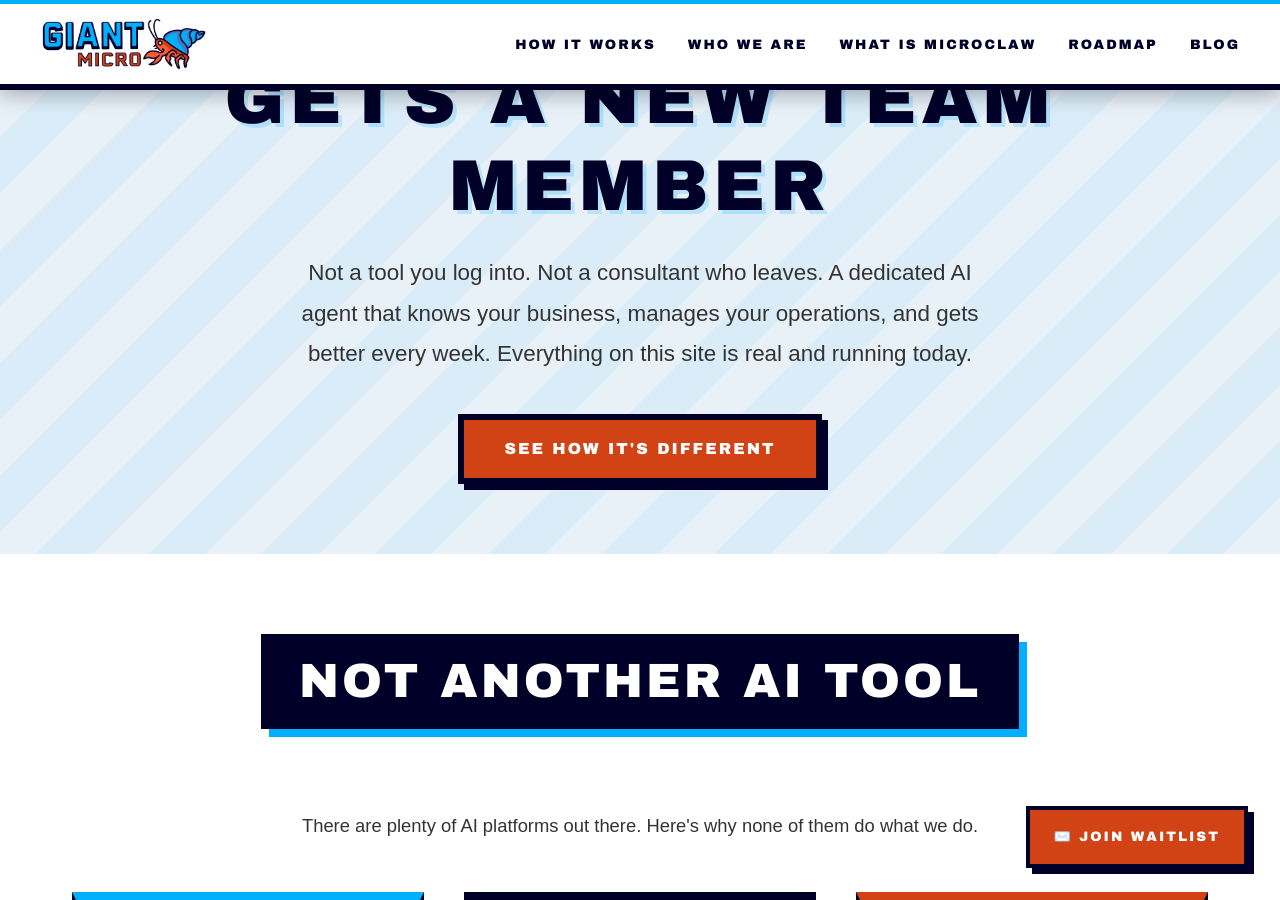
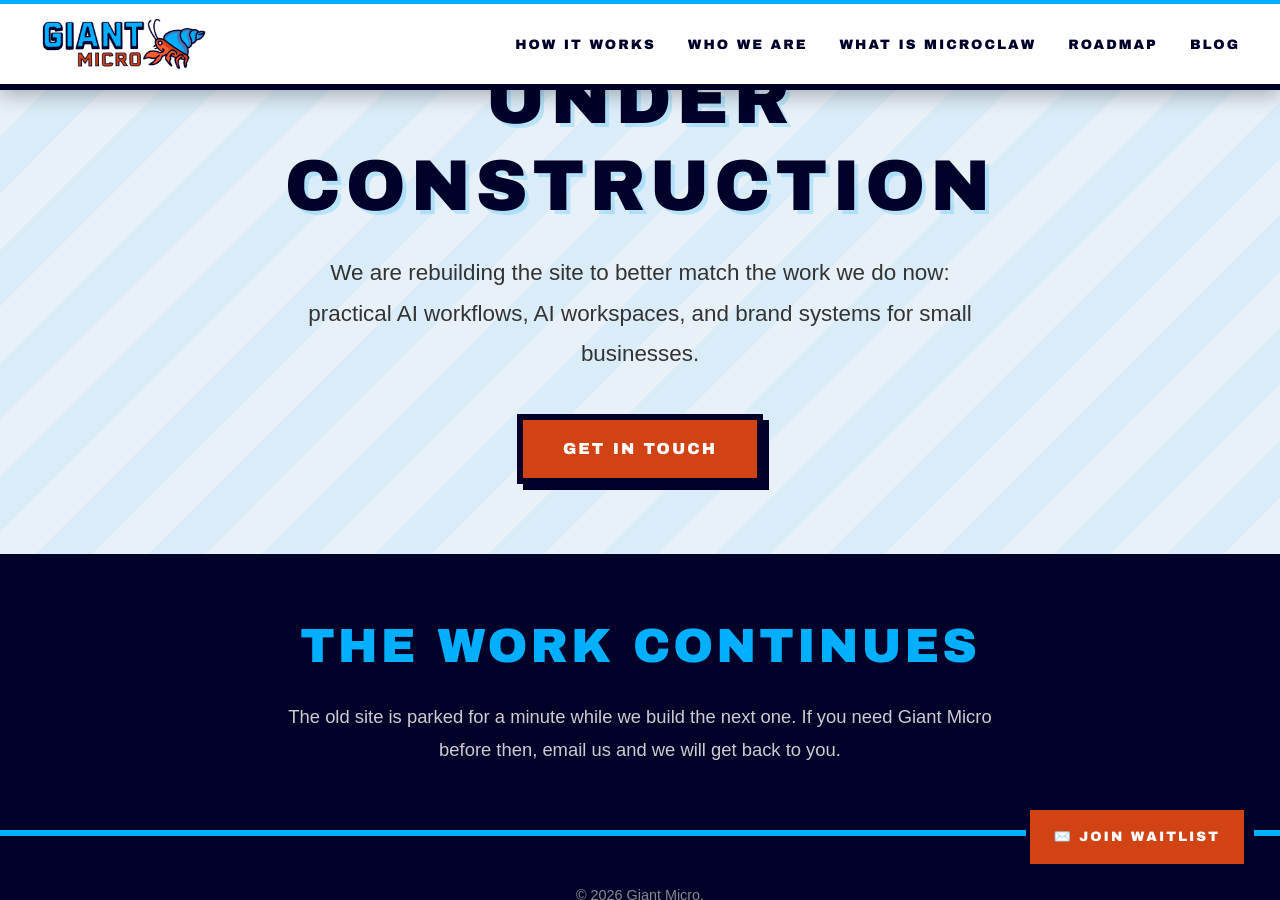
Before and after one commit to giant-micro/giant-micro.github.io, a Jekyll site: the page built from index.html, in a window 1280 px wide and 900 px high, scrolled down 346 px. Built offline with Jekyll 4.4.1, drawn with Linux system fonts in a browser that asks for light colours; some of the changed text lies outside the part shown.

Commit message:
site: publish placeholder homepage

```diff
--- a/index.html
+++ b/index.html
@@ -1,93 +1,23 @@
 ---
 layout: default
+title: Under Construction
+excerpt: Giant Micro is rebuilding its website while the work continues in the background.
 ---
 
-<!-- Workspace one-shot publish test: 2026-05-17 13:33 CDT -->
-
-<!-- ========== HERO ========== -->
+<!-- ========== PLACEHOLDER HERO ========== -->
 <section class="hero" id="hero">
     <div class="hero-content">
         <img src="logocrab.png" alt="Giant Micro" class="hero-logo">
-        <h1>Your Business Gets a New Team Member</h1>
-        <p>Not a tool you log into. Not a consultant who leaves. A dedicated AI agent that knows your business, manages your operations, and gets better every week. Everything on this site is real and running today.</p>
-        <a href="#difference" class="btn btn-primary">See How It's Different</a>
+        <h1>Giant Micro Is Under Construction</h1>
+        <p>We are rebuilding the site to better match the work we do now: practical AI workflows, AI workspaces, and brand systems for small businesses.</p>
+        <a href="mailto:hello@giant-micro.com?subject=Giant%20Micro%20Inquiry" class="btn btn-primary">Get in Touch</a>
     </div>
 </section>
 
-<!-- ========== THE DIFFERENCE ========== -->
-<section id="difference" style="padding: 5rem 0;">
+<!-- ========== STATUS ========== -->
+<section style="background: #000029; color: #FFFFFF; text-align: center; padding: 4rem 0;">
     <div class="container">
-        <div class="section-header">
-            <h2>Not Another AI Tool</h2>
-        </div>
-        <div style="max-width: 800px; margin: 0 auto;">
-            <p style="font-family: Arial, Helvetica, sans-serif; font-size: 1.15rem; line-height: 1.9; color: #333; text-align: center; margin-bottom: 3rem;">There are plenty of AI platforms out there. Here's why none of them do what we do.</p>
-        </div>
-        <div class="cards-grid">
-            <div class="card">
-                <div class="card-icon">🔧</div>
-                <h3>AI Tools</h3>
-                <p>You get a login, a dashboard, and a learning curve. You're still doing the work. The tool just makes some of it faster. It doesn't know your business, your customers, or your priorities.</p>
-            </div>
-            <div class="card">
-                <div class="card-icon">📋</div>
-                <h3>AI Consultants</h3>
-                <p>They assess your business, build something custom, hand it off, and leave. Six months later the integration breaks and nobody remembers how it works.</p>
-            </div>
-            <div class="card">
-                <div class="card-icon">🌱</div>
-                <h3>Giant Micro</h3>
-                <p>Your business gets its own AI agent. It lives in your systems, handles the daily operations that eat your time, and gets better every week. And we're always behind it, making sure it works.</p>
-            </div>
-        </div>
+        <h2 style="color: #00B0FF; display: block; background: none; border: none; box-shadow: none; padding: 0; margin-bottom: 1.5rem;">The Work Continues</h2>
+        <p style="font-family: Arial, Helvetica, sans-serif; font-size: 1.15rem; color: #ccc; max-width: 720px; margin: 0 auto; line-height: 1.8;">The old site is parked for a minute while we build the next one. If you need Giant Micro before then, email us and we will get back to you.</p>
     </div>
 </section>
-
-<!-- ========== HOW IT WORKS ========== -->
-<section id="how-it-works" style="background: #f0f0f0; padding: 5rem 0;">
-    <div class="container">
-        <div class="section-header">
-            <h2>How It Works</h2>
-        </div>
-        <div style="max-width: 800px; margin: 0 auto; text-align: center;">
-            <p style="font-family: Arial, Helvetica, sans-serif; font-size: 1.3rem; line-height: 1.9; color: #333; margin-bottom: 2rem;">You sign up. Your agent shows up in Slack. You tell it what you need. It does it.</p>
-            <p style="font-family: Arial, Helvetica, sans-serif; font-size: 1.15rem; line-height: 1.9; color: #555;">No onboarding workshops. No configuration portals. No training your staff on new software. Your agent connects to your email, your calendar, your website, and starts handling the work that's been eating your time. It gets smarter every week because we're always behind it, making it better.</p>
-        </div>
-    </div>
-</section>
-
-<!-- ========== PROOF POINT ========== -->
-<section id="proof" style="padding: 5rem 0;">
-    <div class="container">
-        <div class="proof-content">
-            <h2>Already Working for Real Businesses</h2>
-            <div class="proof-card">
-                <p>A small business deployed an AI agent over a weekend. The agent manages email, calendar, and business data through Google Workspace, and maintains the company's website. When information changes, the site updates. When an email needs a response, the agent handles it.</p>
-                <p style="margin-top: 1.5rem;">No vendor lock-in. No IT department required. Just a small business with a powerful new team member that gets better every week.</p>
-            </div>
-            <p class="proof-tagline">One business. One agent. Zero busywork.</p>
-        </div>
-    </div>
-</section>
-
-<!-- ========== COST ========== -->
-<section style="background: #f0f0f0; padding: 5rem 0;">
-    <div class="container">
-        <div class="section-header">
-            <h2>Built for Small Business Budgets</h2>
-        </div>
-        <div style="max-width: 800px; margin: 0 auto; text-align: center;">
-            <p style="font-family: Arial, Helvetica, sans-serif; font-size: 1.15rem; line-height: 1.9; color: #333; margin-bottom: 1rem;">Open-source infrastructure keeps costs low and keeps you in control. Every engagement is scoped to what you actually need.</p>
-            <p style="font-family: Arial, Helvetica, sans-serif; font-size: 1.15rem; line-height: 1.9; color: #333;">No proprietary platforms. No vendor lock-in. No surprises.</p>
-        </div>
-    </div>
-</section>
-
-<!-- ========== BOTTOM CTA ========== -->
-<section style="padding: 4rem 0; background: #000029; text-align: center;">
-    <div class="container">
-        <h2 style="color: #00B0FF; display: block; background: none; border: none; box-shadow: none; padding: 0; margin-bottom: 1.5rem;">Ready to Get Started?</h2>
-        <p style="font-family: Arial, Helvetica, sans-serif; font-size: 1.15rem; color: #ccc; max-width: 600px; margin: 0 auto 2rem;">We're onboarding our first customers now. Join the waitlist and we'll reach out when it's your turn.</p>
-        <a href="#waitlist" class="btn btn-primary" onclick="toggleContactForm(); return false;">Join Waitlist</a>
-    </div>
-</section>
```
